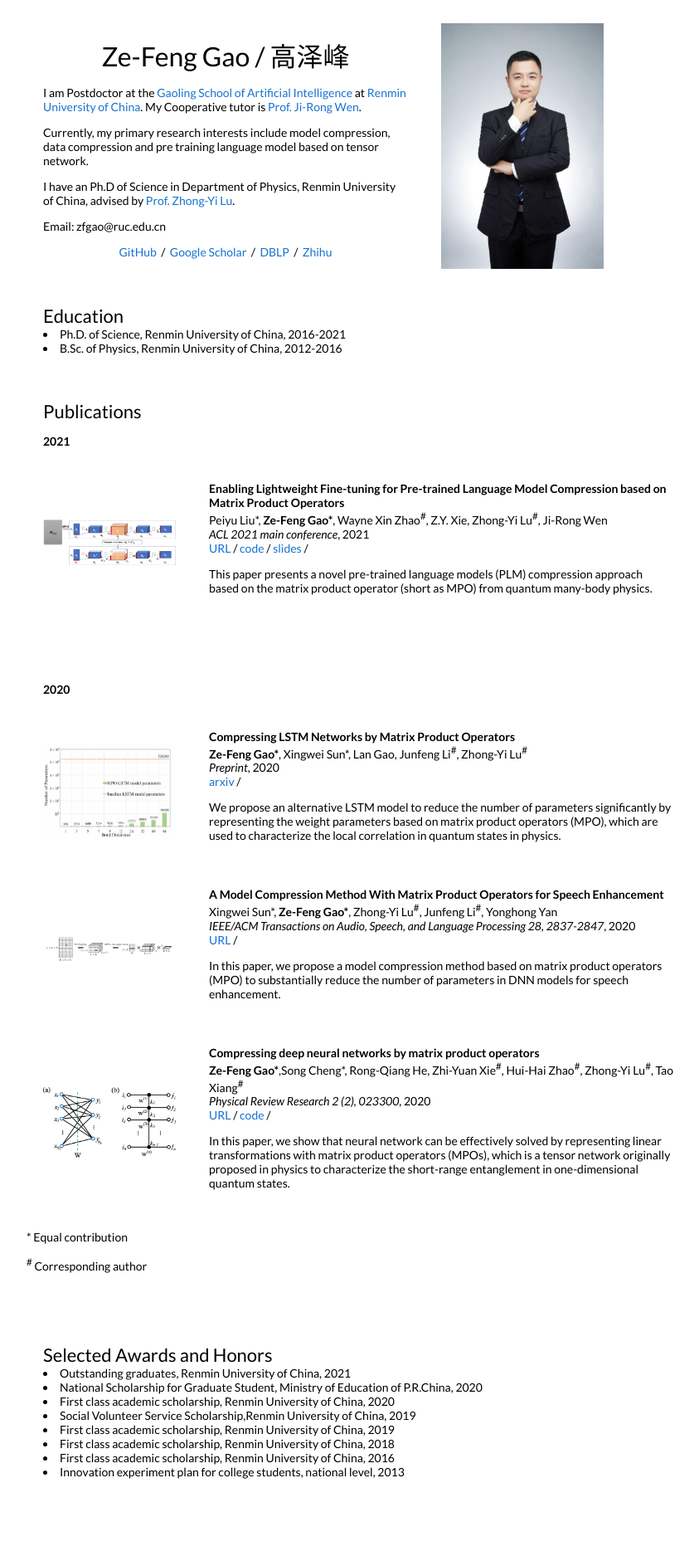
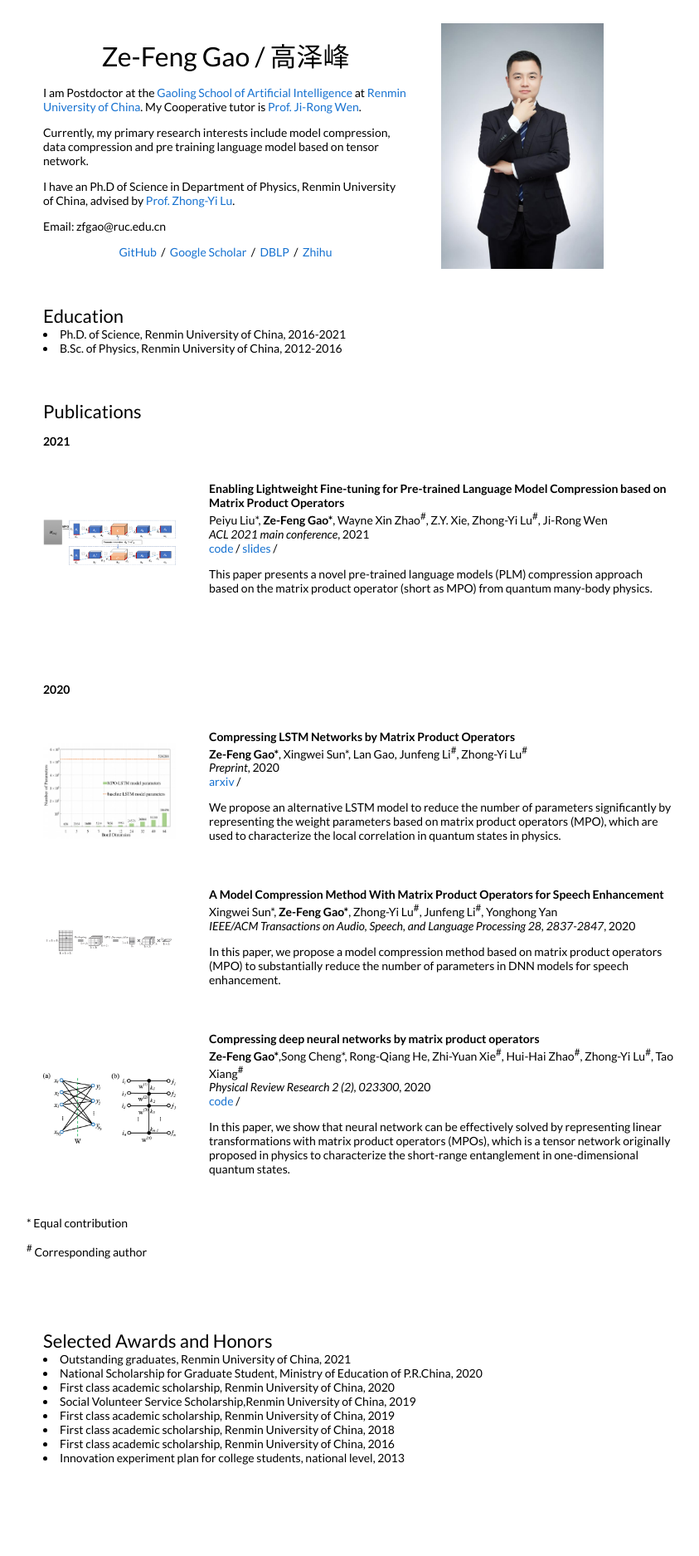
Before and after one commit to zfgao66/homepage, a Jekyll site: the page built from _posts/2021-08-04-enabling.markdown, in a window 1280 px wide. Shown: the whole page at 83% size, without its empty margins (208-1051 px from the left). Built offline with Jekyll 4.4.1, drawn with Linux system fonts in a browser that asks for light colours.

Commit message:
replace URL to paper

```diff
--- a/_layouts/default.html
+++ b/_layouts/default.html
@@ -92,8 +92,8 @@
               <br>
               <em>{{post.venue}}</em>, {{ post.date | date: "%Y" }}
               <br>
-              {% if post.URL %}
-              <a href="{{post.URL}}">URL</a> /
+              {% if post.paper %}
+              <a href="{{post.paper}}">paper</a> /
               {% endif %}
               {% if post.arxiv %}
               <a href="{{post.arxiv}}">arxiv</a> /
@@ -145,8 +145,8 @@
               <br>
               <em>{{post.venue}}</em>, {{ post.date | date: "%Y" }}
               <br>
-              {% if post.URL %}
-              <a href="{{post.URL}}">URL</a> /
+              {% if post.paper %}
+              <a href="{{post.paper}}">paper</a> /
               {% endif %}
               {% if post.arxiv %}
               <a href="{{post.arxiv}}">arxiv</a> /
```
